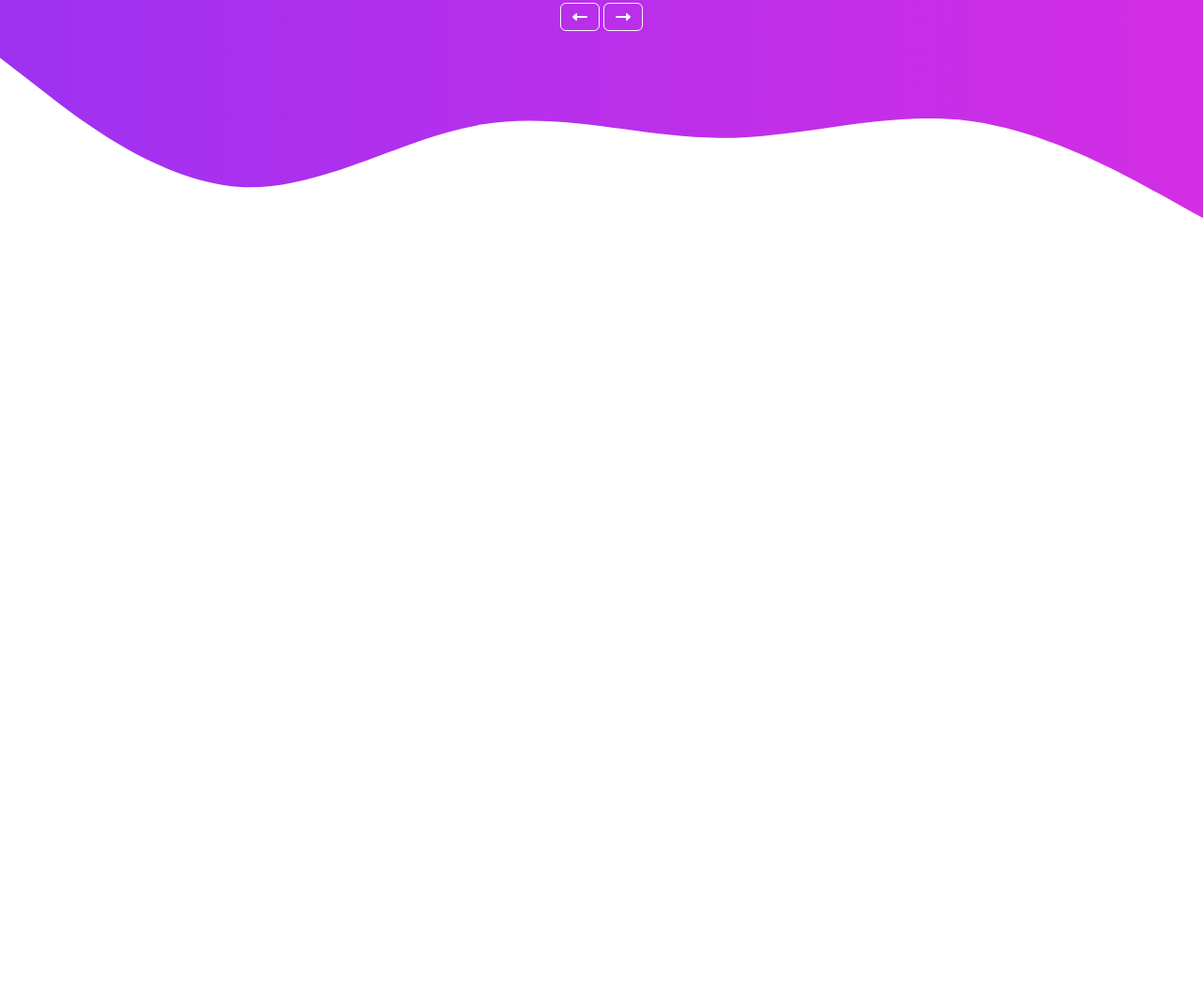
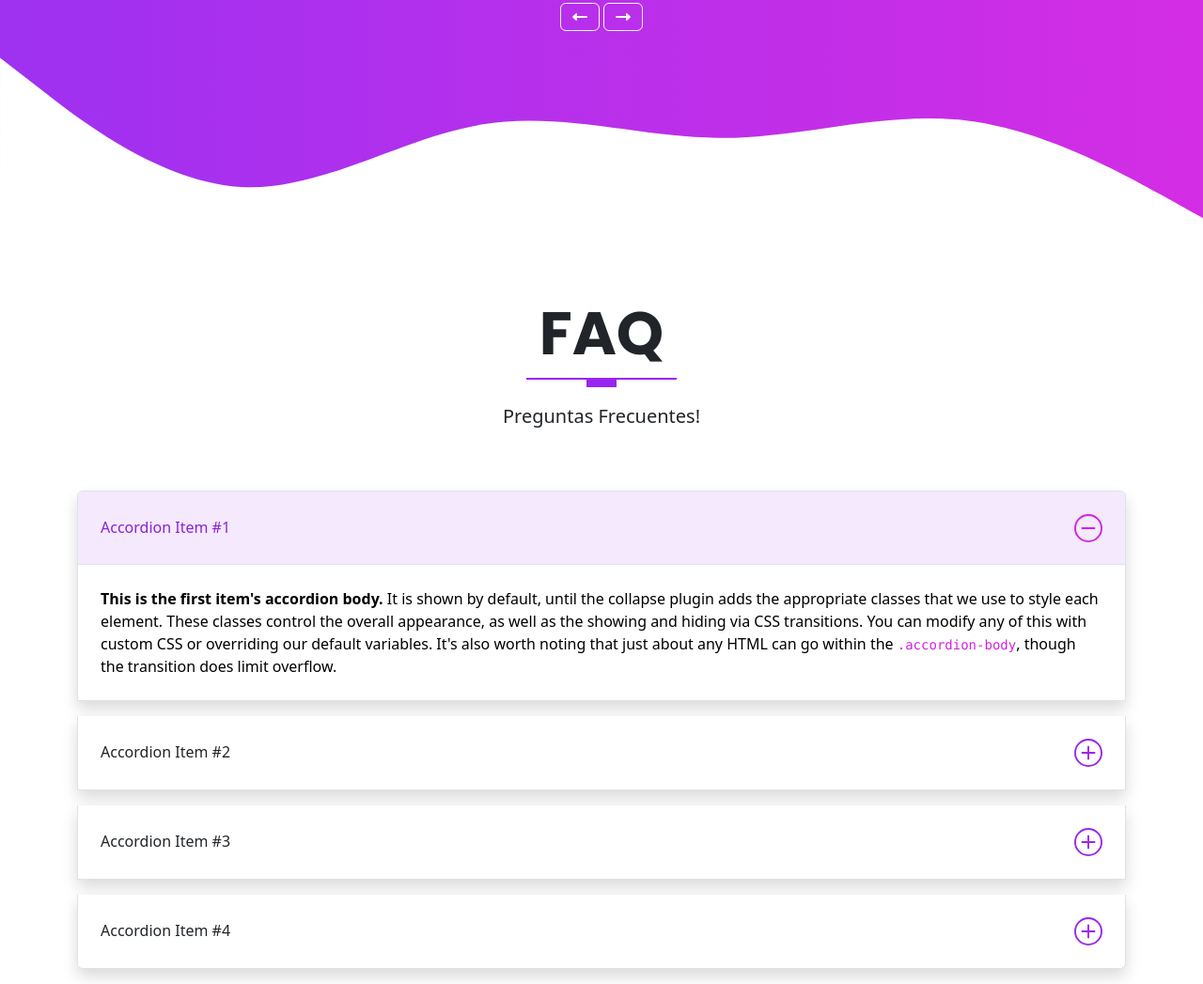
Before and after one commit to RuthMaurice/ultimaversion, a website: page index.html in a window 1280 px wide. Shown: the part 4110-5157 px from the top of the page at 94% size. Before the commit the page ends 4427 px from the top, so only its background shows below. Drawn offline with Linux system fonts and the light colour scheme.

Commit message:
Terminado FAQ

```diff
--- a/SCSS/_custom.scss
+++ b/SCSS/_custom.scss
@@ -24,6 +24,8 @@ $secondary:  $pink;
 
 
 //Modificacion de Acordeon
+$accordion-padding-y:                     1.5rem;
+$accordion-padding-x:                     1.5rem;
 $accordion-icon-color:                    $primary;
 $accordion-icon-active-color:             $secondary;
 $accordion-icon-width:                    1.875rem ;
--- a/SCSS/sections/_faq.scss
+++ b/SCSS/sections/_faq.scss
@@ -0,0 +1 @@
+@use '../custom' as *;
--- a/index.html
+++ b/index.html
@@ -14,9 +14,9 @@
 
 </head>
 <body>
-    <!-- /////////////////////////////////////////////////////////////////////// -->
-    <!--                           Comienzo del Navbar                           -->
-    <!-- /////////////////////////////////////////////////////////////////////// -->
+<!-- /////////////////////////////////////////////////////////////////////// -->
+<!--                           Comienzo del Navbar                           -->
+<!-- /////////////////////////////////////////////////////////////////////// -->
 
     <nav class="navbar navbar-expand-lg navbar-dark menu shadow fixed-top">
         <div class="container">
@@ -439,6 +439,83 @@
 </section>
 
 
+<!-- /////////////////////////////////////////////////////////////////////// -->
+<!--                               Seccion FAQ                               -->
+<!-- /////////////////////////////////////////////////////////////////////// -->
+
+<section id="FAQ" class="FAQ">
+  <div class="container">
+    <div class="row text-center">
+      <h1 class="display-3 fw-bold text-uppercase">FAQ</h1>
+      <div class="heading-line"></div>
+      <p class="lead">Preguntas Frecuentes!</p>
+    </div>
+    <!-- ///////////////////////// Contenido Acordion ////////////////////////// -->
+    <div class="row mt-5">
+      <div class="col-md-12">
+
+    <!-- ////////////////////////////// Acordeon /////////////////////////////// -->
+    <div class="accordion" id="accordionExample">
+      <!-- /////////////////////////////// Item 1 //////////////////////////////// -->
+      <div class="accordion-item shadow mb-3">
+        <h2 class="accordion-header" id="headingOne">
+          <button class="accordion-button" type="button" data-bs-toggle="collapse" data-bs-target="#collapseOne" aria-expanded="true" aria-controls="collapseOne">
+            Accordion Item #1
+          </button>
+        </h2>
+        <div id="collapseOne" class="accordion-collapse collapse show" aria-labelledby="headingOne" data-bs-parent="#accordionExample">
+          <div class="accordion-body">
+            <strong>This is the first item's accordion body.</strong> It is shown by default, until the collapse plugin adds the appropriate classes that we use to style each element. These classes control the overall appearance, as well as the showing and hiding via CSS transitions. You can modify any of this with custom CSS or overriding our default variables. It's also worth noting that just about any HTML can go within the <code>.accordion-body</code>, though the transition does limit overflow.
+          </div>
+        </div>
+      </div>
+      <!-- /////////////////////////////// Item 2 //////////////////////////////// -->
+      <div class="accordion-item shadow mb-3">
+        <h2 class="accordion-header" id="headingTwo">
+          <button class="accordion-button collapsed" type="button" data-bs-toggle="collapse" data-bs-target="#collapseTwo" aria-expanded="false" aria-controls="collapseTwo">
+            Accordion Item #2
+          </button>
+        </h2>
+        <div id="collapseTwo" class="accordion-collapse collapse" aria-labelledby="headingTwo" data-bs-parent="#accordionExample">
+          <div class="accordion-body">
+            <strong>This is the second item's accordion body.</strong> It is hidden by default, until the collapse plugin adds the appropriate classes that we use to style each element. These classes control the overall appearance, as well as the showing and hiding via CSS transitions. You can modify any of this with custom CSS or overriding our default variables. It's also worth noting that just about any HTML can go within the <code>.accordion-body</code>, though the transition does limit overflow.
+          </div>
+        </div>
+      </div>
+      <!-- /////////////////////////////// Item 3 //////////////////////////////// -->
+      <div class="accordion-item shadow mb-3">
+        <h2 class="accordion-header" id="headingThree">
+          <button class="accordion-button collapsed" type="button" data-bs-toggle="collapse" data-bs-target="#collapseThree" aria-expanded="false" aria-controls="collapseThree">
+            Accordion Item #3
+          </button>
+        </h2>
+        <div id="collapseThree" class="accordion-collapse collapse" aria-labelledby="headingThree" data-bs-parent="#accordionExample">
+          <div class="accordion-body">
+            <strong>This is the third item's accordion body.</strong> It is hidden by default, until the collapse plugin adds the appropriate classes that we use to style each element. These classes control the overall appearance, as well as the showing and hiding via CSS transitions. You can modify any of this with custom CSS or overriding our default variables. It's also worth noting that just about any HTML can go within the <code>.accordion-body</code>, though the transition does limit overflow.
+          </div>
+        </div>
+      </div>
+      <!-- /////////////////////////////// Item 4 //////////////////////////////// -->
+      <div class="accordion-item shadow mb-3">
+        <h2 class="accordion-header" id="headingFour">
+          <button class="accordion-button collapsed" type="button" data-bs-toggle="collapse" data-bs-target="#collapseFour" aria-expanded="false" aria-controls="collapseFour">
+            Accordion Item #4
+          </button>
+        </h2>
+        <div id="collapseFour" class="accordion-collapse collapse" aria-labelledby="headingFour" data-bs-parent="#accordionExample">
+          <div class="accordion-body">
+            <strong>This is the second item's accordion body.</strong> It is hidden by default, until the collapse plugin adds the appropriate classes that we use to style each element. These classes control the overall appearance, as well as the showing and hiding via CSS transitions. You can modify any of this with custom CSS or overriding our default variables. It's also worth noting that just about any HTML can go within the <code>.accordion-body</code>, though the transition does limit overflow.
+          </div>
+        </div>
+      </div>
+    </div>
+
+      </div>
+    </div>
+  </div>
+</section>
+
+
     <script src="assets/vendors/js/glightbox.min.js"></script>
     <script type="text/javascript">
       const lightbox = GLightbox({
@@ -452,4 +529,3 @@
     <script src="assets/js/bootstrap.bundle.js"></script>
 </body>
 </html>
-<!-- //////////////////////////////// test ///////////////////////////////// -->
```
Also changed, not shown: assets/css/style.css.
